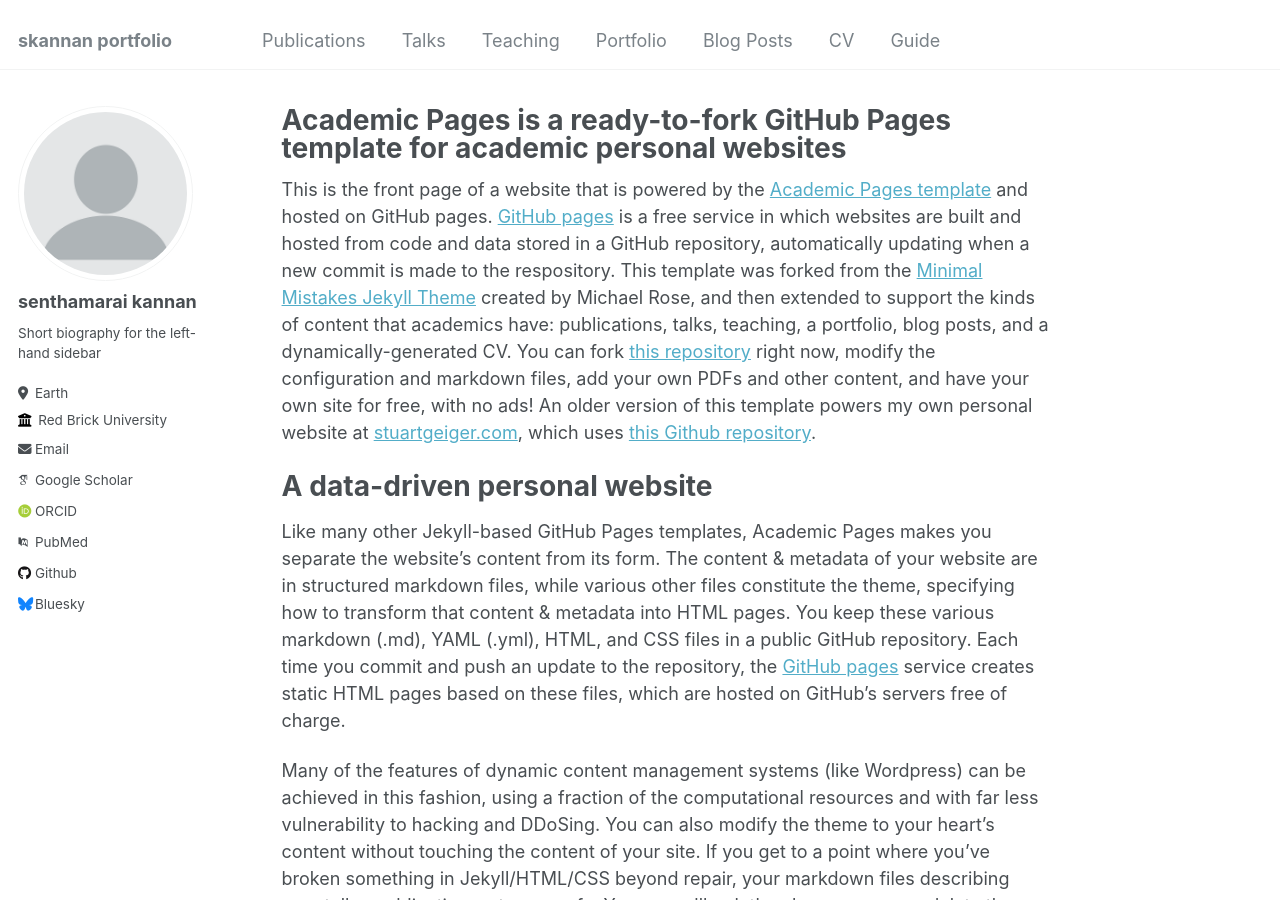
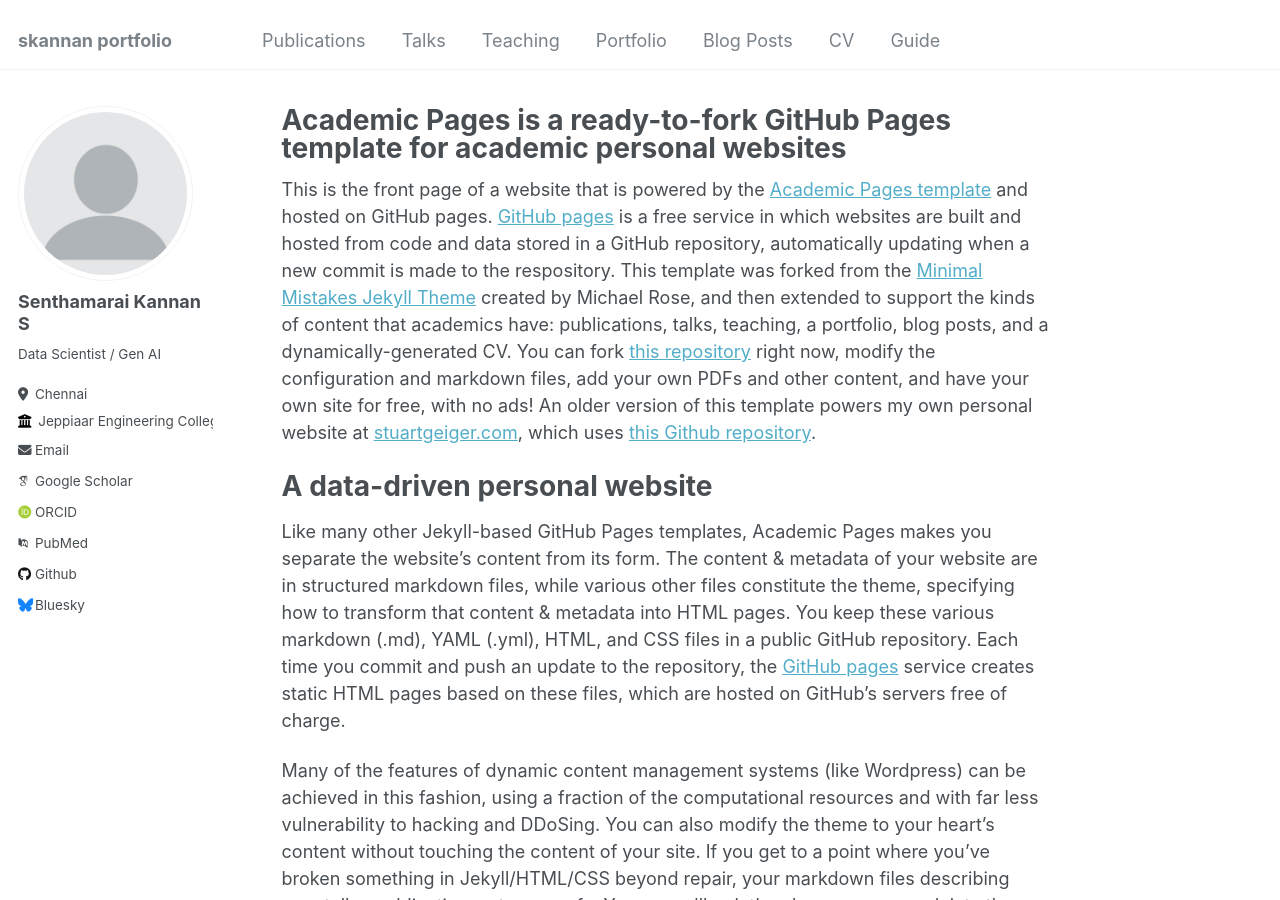
Before and after one commit to Skannan03/kannan.github.io, a Jekyll site: the page built from _pages/about.md, in a window 1280 px wide and 900 px high. Built offline with Jekyll 4.4.1, drawn with Linux system fonts in a browser that asks for light colours; some web fonts are replaced.

Commit message:
Update _config.yml

```diff
--- a/_config.yml
+++ b/_config.yml
@@ -22,13 +22,13 @@ repository               : "academicpages/academicpages.github.io"
 author:
   # Biographic information
   avatar           : "profile.png"
-  name             : "senthamarai kannan"
+  name             : "Senthamarai Kannan S"
   pronouns         : # example: "she/her"
-  bio              : "Short biography for the left-hand sidebar"
-  location         : "Earth"
-  employer         : "Red Brick University"
+  bio              : "Data Scientist / Gen AI "
+  location         : "Chennai "
+  employer         : "Jeppiaar Engineering College"
   uri              : # URL
-  email            : "none@example.org"
+  email            : "sendhasure@gmail.com"
 
   # Academic websites
   arxiv            : # URL - Update with the correct link to your profile
```
